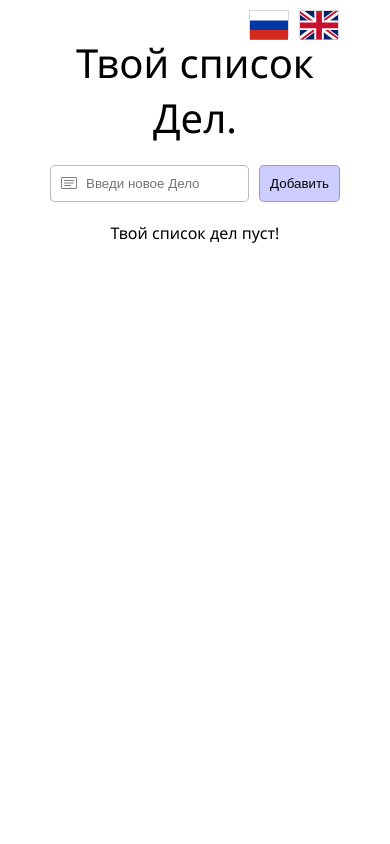
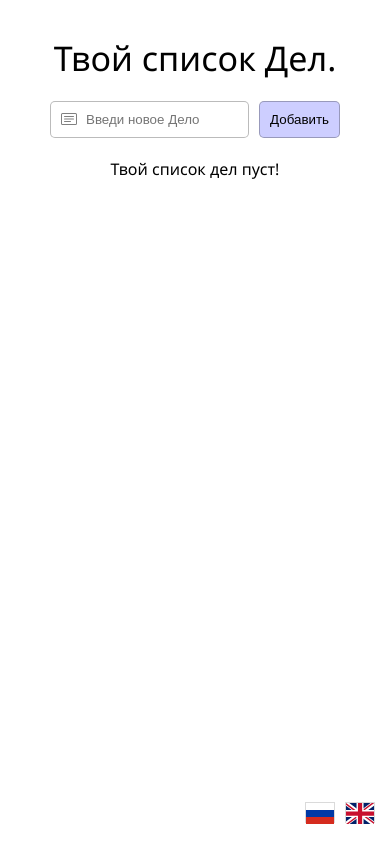
Before and after one commit to Arhonist/todosApp, a React (Create React App) app: page / in a window 390 px wide. Built offline with nearby package versions, Linux system fonts and the light colour scheme.

Commit message:
Minor styling changes

```diff
--- a/src/App.module.css
+++ b/src/App.module.css
@@ -23,8 +23,8 @@
 .lngButton {
   border: 1px solid rgba(30, 30, 30, 0.1);
   margin-left: 10px;
-  width: 40px;
-  height: 28px;
+  width: 30px;
+  height: 21px;
   transition: 0.3s;
 }
 
@@ -33,3 +33,24 @@
   box-shadow: 0px 4px 18px rgba(0, 0, 0, 0.19),
     0px 3px 19px rgba(51, 51, 51, 0.04);
 }
+
+@media (max-width: 610px) {
+  .container {
+    position: unset;
+  }
+
+  .langChangerBlock {
+    position: absolute;
+    top: unset;
+    bottom: 15px;
+    right: 15px;
+  }
+}
+
+@media (max-width: 408px) {
+  .mainHeader {
+    padding-top: 35px;
+    font-weight: 100;
+    font-size: 34px;
+  }
+}
```
